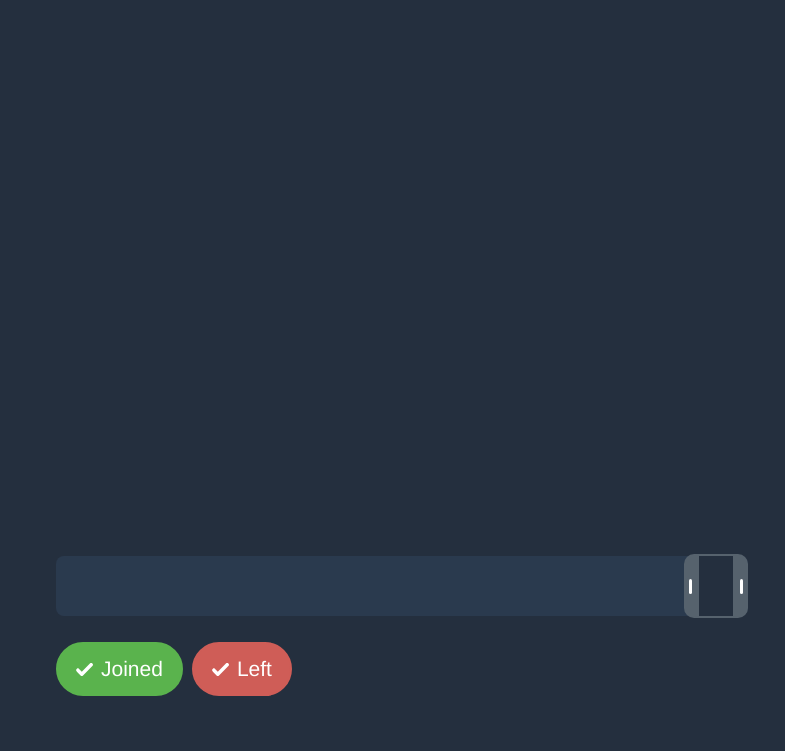
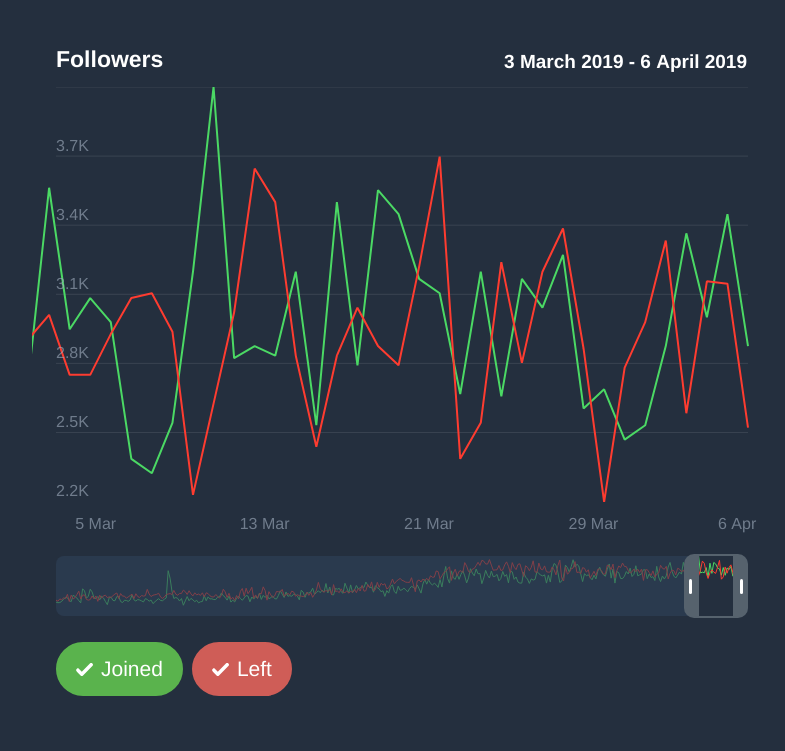
Before and after one commit to 8ui/telegram-chart, a website: page app/index.html in a window 1280 px wide. Shown: the top 751 px of the page, without its empty margins (238-1023 px from the left). Drawn offline with Linux system fonts and the light colour scheme.

Commit message:
devicePixelRatio

```diff
--- a/app/css/main.css
+++ b/app/css/main.css
@@ -10,6 +10,7 @@ body {
   text-rendering: optimizeLegibility;
   transition: color 0.3s, background-color 0.3s;
   min-height: 101vh;
+  min-width: 500px;
 }
 
 body.theme_day,
--- a/app/js/app.js
+++ b/app/js/app.js
@@ -1,5 +1,5 @@
 var pxration = dom('div', document.body)
-pxration.innerText = window.devicePixelRatio
+pxration.innerText = 'devicePixelRatio: ' + window.devicePixelRatio
 pxration.style.textAlign = 'center'
 pxration.style.padding = '10px 0'
 
--- a/app/js/canvas.js
+++ b/app/js/canvas.js
@@ -1,26 +1,23 @@
 function Canvas(canvas, w, h, font) {
 	var PXR = window.devicePixelRatio
-  var ctx = canvas.getContext('2d')
-  var methods = [
-    'textAlign', 'fillStyle', 'scale', 'globalAlpha', 'setTransform', 'fill', 'stroke', 'shadowColor',
-    'beginPath', 'closePath', 'strokeStyle', 'lineJoin', 'lineCap'
-  ]
-  canvas.setAttribute('width', w * PXR)
-  canvas.setAttribute('height', h * PXR)
+  this.d = canvas.getContext('2d')
 
-  for (var i = 0; i < methods.length; i++) {
-    this[methods[i]] = ctx[methods[i]]
-  }
+	this.d.canvas.width = w * PXR
+	this.d.canvas.height = h * PXR
 
-  this.moveTo = function (x, y) {return ctx.moveTo(x * PXR, y * PXR)}
-  this.lineTo = function (x, y) {return ctx.lineTo(x * PXR, y * PXR)}
-  this.quadraticCurveTo = function (x, y, x1, y1) {return ctx.quadraticCurveTo(x * PXR, y * PXR, x1 * PXR, y1 * PXR)}
-  this.rect = function (x, y, x1, y1) {return ctx.rect(x * PXR, y * PXR, x1 * PXR, y1 * PXR)}
-  this.clearRect = function (x, y, x1, y1) {return ctx.clearRect(x * PXR, y * PXR, x1 * PXR, y1 * PXR)}
-  this.fillText = function (t, x, y) {return ctx.fillText(t, x * PXR, y * PXR)}
-  this.translate = function (x, y) {return ctx.translate(x * PXR, y * PXR)}
-  this.arc = function (x, y, r, sa, ea, acw) {return ctx.arc(x * PXR, y * PXR, r * PXR, sa, ea, acw)}
-  this.lineWidth = function (w) {ctx.lineWidth = w * PXR}
-  this.font = function (fz, fw) {ctx.font = (fw || 400) + ' ' + fz + 'px ' + font}
-  this.shadowBlur = function (n) {ctx.shadowBlur = n * PXR}
+  this.moveTo = function (x, y) {return this.d.moveTo(x * PXR, y * PXR)}
+  this.lineTo = function (x, y) {return this.d.lineTo(x * PXR, y * PXR)}
+  this.quadraticCurveTo = function (x, y, x1, y1) {return this.d.quadraticCurveTo(x * PXR, y * PXR, x1 * PXR, y1 * PXR)}
+  this.rect = function (x, y, x1, y1) {return this.d.rect(x * PXR, y * PXR, x1 * PXR, y1 * PXR)}
+  this.clearRect = function (x, y, x1, y1) {return this.d.clearRect(x * PXR, y * PXR, x1 * PXR, y1 * PXR)}
+  this.fillText = function (t, x, y) {return this.d.fillText(t, x * PXR, y * PXR)}
+  this.translate = function (x, y) {return this.d.translate(x * PXR, y * PXR)}
+  this.arc = function (x, y, r, sa, ea, acw) {return this.d.arc(x * PXR, y * PXR, r * PXR, sa, ea, acw)}
+  this.lineWidth = function (w) {this.d.lineWidth = w * PXR}
+  this.font = function (fz, fw) {this.d.font = (fw || 400) + ' ' + (fz * PXR) + 'px ' + font}
+  this.shadowBlur = function (n) {this.d.shadowBlur = n * PXR}
+
+	this.resize = function(W) {
+		this.d.canvas.width = W * PXR
+	}
 }
--- a/app/js/chart.js
+++ b/app/js/chart.js
@@ -1,4 +1,5 @@
 function Chart(el, data, species) {
+	var PXR = window.devicePixelRatio
 	var PADDING = 24
 	var DURATION = 400
 	var PREVIEW_MIN = 64
@@ -95,14 +96,16 @@ function Chart(el, data, species) {
 	}
 
 	function resize() {
-		W = ChartWr.offsetWidth
-		PW = PreviewWr.offsetWidth
-		MainCanvas.setAttribute('width', W)
-		OverCanvas.setAttribute('width', W)
-		AxisCanvas.setAttribute('width', W)
-		PreviewCanvas.setAttribute('width', PW)
-		update()
-		drawMain = drawPreview = drawOverlay = drawHeader = true;
+		if (W !== ChartWr.offsetWidth) {
+			W = ChartWr.offsetWidth
+			PW = PreviewWr.offsetWidth
+			MainCTX.resize(W)
+			OverlayCTX.resize(W)
+			AxisCTX.resize(W)
+			PreviewCTX.resize(PW)
+			update()
+			drawMain = drawPreview = drawOverlay = drawHeader = true;
+		}
 	}
 
 	this.init = function() {
@@ -111,29 +114,19 @@ function Chart(el, data, species) {
 
 		W = ChartWr.offsetWidth, H = ChartWr.offsetHeight - headerH
 
-		MainCanvas = dom('canvas', ChartWr, {
-			className: 'canvas',
-		})
+		MainCanvas = dom('canvas', ChartWr, 'canvas')
 		MainCTX = new Canvas(MainCanvas, W, H, font)
 
-		OverCanvas = dom('canvas', ChartWr, {
-			className: 'canvas-overlay',
-		})
+		OverCanvas = dom('canvas', ChartWr, 'canvas-overlay')
 		OverlayCTX = new Canvas(OverCanvas, W, H, font)
 
-		AxisCanvas = dom('canvas', ChartWr, {
-			className: 'axis',
-		})
+		AxisCanvas = dom('canvas', ChartWr, 'axis')
 		AxisCTX = new Canvas(AxisCanvas, W, xAxisH + H + headerH, font)
 
 		// PREVIEW
 		PreviewWr = dom('div', el, 'preview')
 		PW = PreviewWr.offsetWidth, PH = PreviewWr.offsetHeight
-		PreviewCanvas = dom('canvas', PreviewWr, {
-			className: 'canvas-preview',
-			width: PW,
-			height: PH
-		})
+		PreviewCanvas = dom('canvas', PreviewWr, 'canvas-preview')
 		PreviewCTX = new Canvas(PreviewCanvas, PW, PH, font)
 
 		move(OverCanvas, el, selectBar);
@@ -210,24 +203,24 @@ function Chart(el, data, species) {
 
 	function textChangeAnim(ctx, nextText, prevText, x, y, style, anim) {
 		var scale = 1 * anim, sc = 0.5
-		ctx.textAlign = style.textAlign
-		ctx.fillStyle = style.fillStyle
+		ctx.d.textAlign = style.textAlign
+		ctx.d.fillStyle = style.fillStyle
 		ctx.font(style.font[0], style.font[1])
 
 		if (prevText !== nextText && prevText !== false) {
 			scale = 1 - sc * anim
-			ctx.globalAlpha = 1 - anim
-			ctx.scale(scale, scale)
+			ctx.d.globalAlpha = 1 - anim
+			ctx.d.scale(scale, scale)
 			ctx.translate(0, 1 / scale * -15 * anim);
 			ctx.fillText(prevText, 1 / scale * x, 1 / scale * y);
-			ctx.setTransform(1, 0, 0, 1, 0, 0);
+			ctx.d.setTransform(1, 0, 0, 1, 0, 0);
 
 			scale = sc + (1 - sc) * anim
-			ctx.globalAlpha = anim
-			ctx.scale(scale, scale)
-			ctx.translate(0, 1 / scale * 15 * (1 - anim));
+			ctx.d.globalAlpha = anim
+			ctx.d.scale(scale, scale)
+			ctx.d.translate(0, 1 / scale * 15 * (1 - anim));
 			ctx.fillText(nextText, 1 / scale * x, 1 / scale * y);
-			ctx.setTransform(1, 0, 0, 1, 0, 0);
+			ctx.d.setTransform(1, 0, 0, 1, 0, 0);
 		} else {
 			ctx.fillText(nextText, x, y);
 		}
@@ -244,10 +237,10 @@ function Chart(el, data, species) {
 
 		if (type == 'bar') X += step / 2
 
-		ctx.globalAlpha = op
-		ctx.shadowColor = color.tooltipBoxShadow;
+		ctx.d.globalAlpha = op
+		ctx.d.shadowColor = color.tooltipBoxShadow;
 		ctx.shadowBlur(5);
-		ctx.fillStyle = color.tooltipBG;
+		ctx.d.fillStyle = color.tooltipBG;
 
 		X = X - (w * side) + (15 - 30 * side)
 		Y = 30
@@ -289,13 +282,13 @@ function Chart(el, data, species) {
 		roundRect(ctx, X, Y, w, h, 18, true);
 		tooltipPos = {x: X, y: Y, w: w, h: h}
 
-		ctx.globalAlpha = op
+		ctx.d.globalAlpha = op
 		textChangeAnim(ctx, formatDate(xs[gi], 'dname, dnum'), formatDate(xs[old], 'dname, dnum'), X + padX, Y + padY + 18, {
 			fillStyle: color.color,
 			font: [18, 600],
 			textAlign: 'left'
 		}, anim)
-		ctx.globalAlpha = op
+		ctx.d.globalAlpha = op
 		textChangeAnim(ctx, formatDate(xs[gi], 'mnt year'), formatDate(xs[old], 'mnt year'), X + padX + 70, Y + padY + 18, {
 			fillStyle: color.color,
 			font: [18, 600],
@@ -305,17 +298,17 @@ function Chart(el, data, species) {
 		for (i = 0; i < items[0].length; i++) {
 			var top = Y + padY + 18 + titleH + itemH * i;
 
-			ctx.globalAlpha = op
-			ctx.fillStyle = color.color;
+			ctx.d.globalAlpha = op
+			ctx.d.fillStyle = color.color;
 			if (isArea) {
 				textChangeAnim(ctx, items[0][i][3], items[1][i][3], X + padX + 36, top, {
 					font: [18, 600],
 					textAlign: 'right'
 				}, anim)
-				ctx.globalAlpha = op
+				ctx.d.globalAlpha = op
 			}
 
-			ctx.textAlign = 'left'
+			ctx.d.textAlign = 'left'
 			ctx.font(18)
 			ctx.fillText(items[0][i][1], X + padX + (isArea ? 44 : 0), top);
 
@@ -328,7 +321,7 @@ function Chart(el, data, species) {
 	}
 
 	function roundRect(ctx, x, y, width, height, radius) {
-		ctx.beginPath();
+		ctx.d.beginPath();
 		ctx.moveTo(x + radius, y);
 		ctx.lineTo(x + width - radius, y);
 		ctx.quadraticCurveTo(x + width, y, x + width, y + radius);
@@ -338,8 +331,8 @@ function Chart(el, data, species) {
 		ctx.quadraticCurveTo(x, y + height, x, y + height - radius);
 		ctx.lineTo(x, y + radius);
 		ctx.quadraticCurveTo(x, y, x + radius, y);
-		ctx.closePath();
-		ctx.fill();
+		ctx.d.closePath();
+		ctx.d.fill();
 		ctx.shadowBlur(0);
 	}
 
@@ -351,18 +344,18 @@ function Chart(el, data, species) {
 		var ctx = OverlayCTX
 		ctx.clearRect(0, 0, W, H)
 		if (activeBarIndex == -1) return;
-		ctx.globalAlpha = (+(type === 'line') || 0.5) * op
+		ctx.d.globalAlpha = (+(type === 'line') || 0.5) * op
 		ctx.shadowBlur(0);
 		switch (type) {
 			case 'line':
 			case 'area': {
-				ctx.strokeStyle = color.tooltipArrow
+				ctx.d.strokeStyle = color.tooltipArrow
       	ctx.lineWidth(1);
-		    ctx.beginPath();
+		    ctx.d.beginPath();
 				ctx.moveTo(pos, 0 + (type === 'area' ? areaTopOffset : 0));
 				ctx.lineTo(pos, H)
-				ctx.stroke()
-				ctx.closePath();
+				ctx.d.stroke()
+				ctx.d.closePath();
 				if (type == 'line') {
 					for (var s = 0; s < series.length; s++) {
 						var se = yscaled ? s : 0
@@ -372,29 +365,29 @@ function Chart(el, data, species) {
 							var offset = (oldY - y) * (1 - arc)
 							y += offset;
 						}
-						ctx.beginPath();
+						ctx.d.beginPath();
 						ctx.lineWidth(lineW * 2)
-						ctx.strokeStyle = series[s].color
-						ctx.fillStyle = color.bg
+						ctx.d.strokeStyle = series[s].color
+						ctx.d.fillStyle = color.bg
 						ctx.arc(pos, y, 4, 0, 2 * Math.PI)
-						ctx.stroke();
-						ctx.fill();
+						ctx.d.stroke();
+						ctx.d.fill();
 					}
 				}
 				break
 			}
 			case 'bar': {
 				w = pos
-				ctx.fillStyle = color.bg
+				ctx.d.fillStyle = color.bg
 				ctx.rect(0, 0, w, H)
-				ctx.fill()
+				ctx.d.fill()
 
-				ctx.beginPath()
+				ctx.d.beginPath()
 				w = W - pos - nCoords.rw[i]
-				ctx.fillStyle = color.bg
+				ctx.d.fillStyle = color.bg
 				ctx.rect(pos + nCoords.rw[i], 0, w, H)
-				ctx.closePath();
-				ctx.fill()
+				ctx.d.closePath();
+				ctx.d.fill()
 				break
 			}
 			default:
@@ -423,12 +416,12 @@ function Chart(el, data, species) {
 			textAlign: 'right'
 		}, anim)
 
-		ctx.globalAlpha = 1
+		ctx.d.globalAlpha = 1
 	}
 
 	function updateMain() {
 		var ctx = MainCTX
-		ctx.globalAlpha = 1
+		ctx.d.globalAlpha = 1
 		ctx.clearRect(0, 0, W, H)
 
 		AxisCTX.clearRect(0, headerH, W, H)
@@ -509,12 +502,12 @@ function Chart(el, data, species) {
 				gBarH = sum / animGMaxY[0].value * gH * scaleY[0].value
 
 				for (j = 0; j < series.length; j++) {
-					ctx.beginPath()
+					ctx.d.beginPath()
 					barH = ((series[j].pts[i] / sum) * gBarH * series[j].anim.value)
-					ctx.fillStyle = series[j].color
+					ctx.d.fillStyle = series[j].color
 					ctx.rect(x[1], y, w[1], barH)
 					y += barH
-					ctx.fill()
+					ctx.d.fill()
 				}
 	    }
 		}
@@ -528,7 +521,7 @@ function Chart(el, data, species) {
 		for (gi = 0; gi < series.length; gi++) {
 			if(series[gi].anim.value) {
 				sum = 0, gsum = 0
-				ctx.beginPath()
+				ctx.d.beginPath()
 				if (g === 0) {
 					if (TYPE === 'preview') {
 						ctx.rect(0, 0, gW, gH)
@@ -563,8 +556,8 @@ function Chart(el, data, species) {
 					ctx.lineTo(c.x[l], gH)
 					ctx.lineTo(c.x[f], gH)
 				}
-				ctx.fillStyle = series[gi].color
-				ctx.fill()
+				ctx.d.fillStyle = series[gi].color
+				ctx.d.fill()
 
 				g++;
 			}
@@ -576,11 +569,11 @@ function Chart(el, data, species) {
 		if (TYPE === 'preview') gH = PH, gW = PW
 		for (i = 0; i < series.length; i++) {
 			anI = yscaled ? i : 0;
-			ctx.globalAlpha = series[i].anim.value;
-			ctx.strokeStyle = series[i].color
-	    ctx.beginPath();
-			ctx.lineJoin = 'bevel';
-			ctx.lineCap = 'butt';
+			ctx.d.globalAlpha = series[i].anim.value;
+			ctx.d.strokeStyle = series[i].color
+	    ctx.d.beginPath();
+			ctx.d.lineJoin = 'bevel';
+			ctx.d.lineCap = 'butt';
 			for (j = 0; j < xs.length; j++) {
 				if (c.x[j] + c.w >= -20 && c.x[j] - 20 <= gW) {
 					y = TYPE == 'preview'
@@ -591,7 +584,7 @@ function Chart(el, data, species) {
 					ctx.lineTo(c.x[j], y)
 				}
 	    }
-			ctx.stroke()
+			ctx.d.stroke()
 		}
 	}
 
@@ -603,30 +596,30 @@ function Chart(el, data, species) {
 		if (type === 'area') {
 			var ctx = MainCTX
 			ctx.font(16);
-			ctx.strokeStyle = color.grid;
+			ctx.d.strokeStyle = color.grid;
 			ctx.lineWidth(1);
 			for (var i = 0; i < 5; i++) {
 				var n = i * (1 / 4)
 				var y = (H - 25) - n * (H - 25) + 25
-				ctx.beginPath();
+				ctx.d.beginPath();
 				ctx.moveTo(PADDING, y)
 				ctx.lineTo(W - PADDING, y)
-				ctx.fillStyle = color.axisText;
+				ctx.d.fillStyle = color.axisText;
 				ctx.fillText(n * 100 + '%', PADDING, y - 6);
-				ctx.stroke()
+				ctx.d.stroke()
 			}
 		} else {
 			if (textY.anim.value > 0) {
-				ctx.globalAlpha = textY.anim.value;
+				ctx.d.globalAlpha = textY.anim.value;
 
 				for (var i = 0; i < countAxisY; i++) {
 					var value = textY.delta * i
 					var y = H - value / animRangeY.value * H + headerH - 6
-					ctx.fillStyle = color.axisText
+					ctx.d.fillStyle = color.axisText
 					if (y > headerH + 16) {
 						if (!yscaled || yscaled && series[0].active) {
-							ctx.textAlign = 'left';
-							if (yscaled) ctx.fillStyle = series[0].color
+							ctx.d.textAlign = 'left';
+							if (yscaled) ctx.d.fillStyle = series[0].color
 							ctx.fillText(shortNum(value + minY[0]), PADDING, y);
 						}
 
@@ -634,8 +627,8 @@ function Chart(el, data, species) {
 							var text = series[0].active
 								? (value / (maxY[0] - minY[0])) * (maxY[1] - minY[1])
 								: textY.delta * i
-							ctx.textAlign = 'right';
-							ctx.fillStyle = series[1].color
+							ctx.d.textAlign = 'right';
+							ctx.d.fillStyle = series[1].color
 							ctx.fillText(shortNum(text + minY[1]), W - PADDING, y);
 						}
 					}
@@ -647,18 +640,18 @@ function Chart(el, data, species) {
 	function drawAxisLines(textY) {
 		var ctx = MainCTX
 		if (textY.anim.value > 0) {
-			ctx.globalAlpha = textY.anim.value;
-			ctx.strokeStyle = color.grid;
+			ctx.d.globalAlpha = textY.anim.value;
+			ctx.d.strokeStyle = color.grid;
 			ctx.lineWidth(1);
 
 			for (var i = 0; i < countAxisY; i++) {
 				var value = textY.delta * i;
 				var y = H - value / animRangeY.value * H
 				if (y > headerH) {
-					ctx.beginPath();
+					ctx.d.beginPath();
 					ctx.moveTo(PADDING, y);
 					ctx.lineTo(W - PADDING, y);
-					ctx.stroke();
+					ctx.d.stroke();
 				}
 			}
 		}
@@ -669,9 +662,9 @@ function Chart(el, data, species) {
 		var i, x
 
     if (textX.anim.value > 0) {
-      ctx.globalAlpha = textX.anim.value;
-			ctx.fillStyle = color.axisTextX || color.axisText
-			ctx.textAlign = 'left'
+      ctx.d.globalAlpha = textX.anim.value;
+			ctx.d.fillStyle = color.axisTextX || color.axisText
+			ctx.d.textAlign = 'left'
 
       var delta = textX.delta;
       if (skip) delta *= 2;
```
Also changed, not shown: 2 other files.
